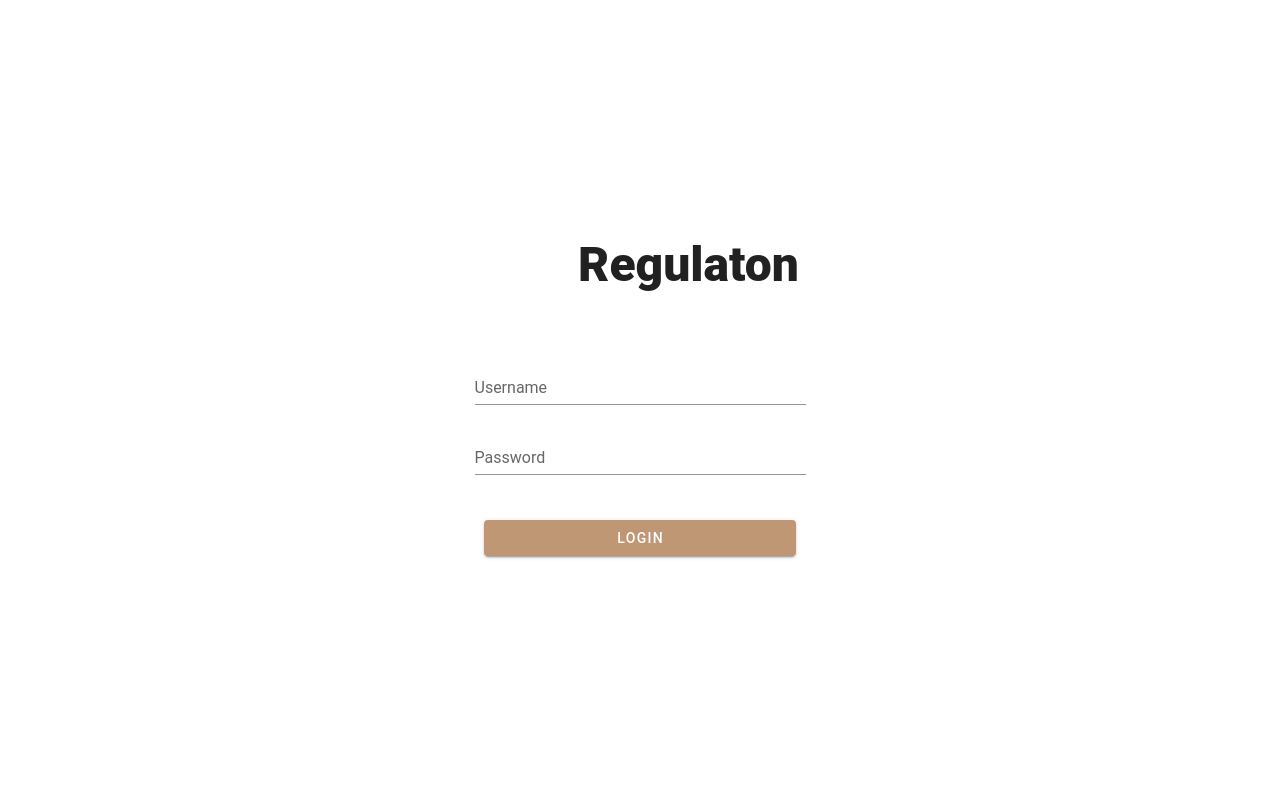
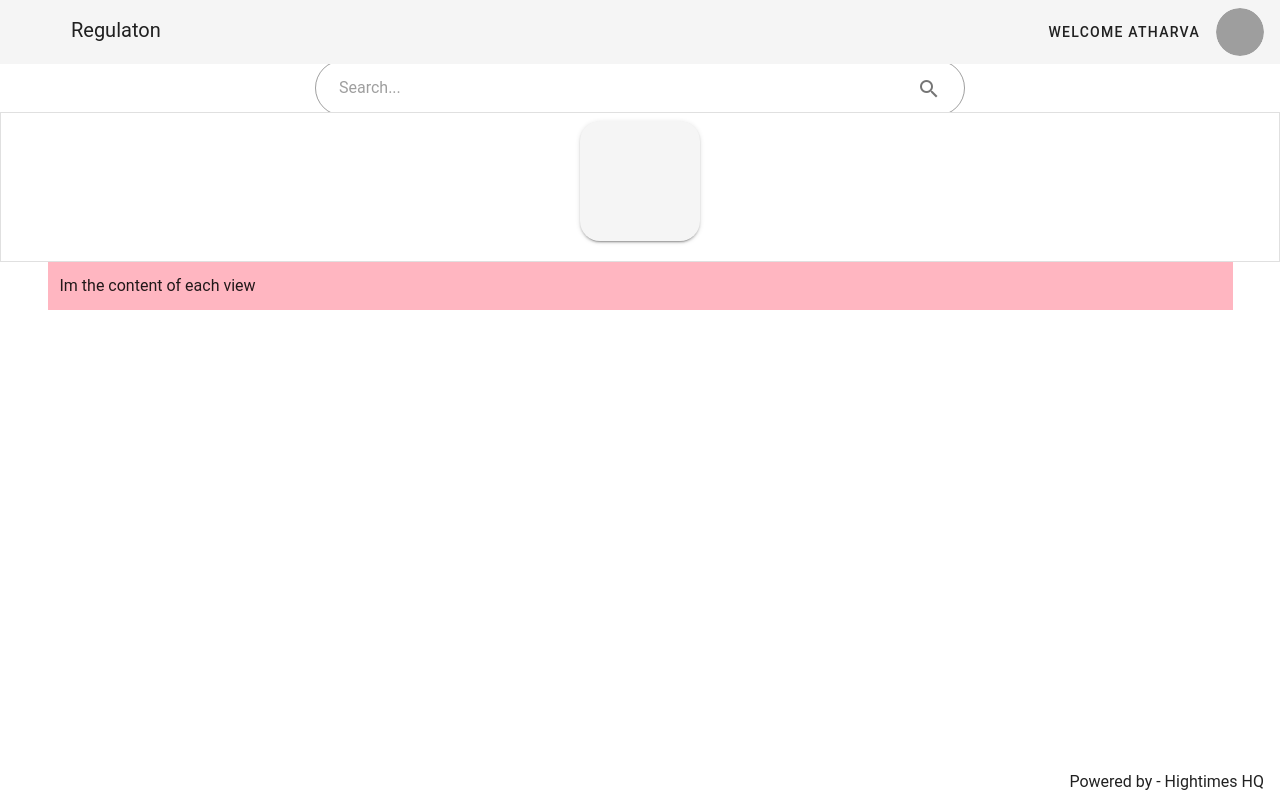
Before and after one commit to high-times/regulaton-frontend, a Vue app: page /#/ in a window 1280 px wide. Built offline with nearby package versions, Linux system fonts and the light colour scheme; grey boxes are pictures that could not be loaded; a small style sheet from the web is missing.

Commit message:
front end initial commit

```diff
--- a/src/App.vue
+++ b/src/App.vue
@@ -1,10 +1,48 @@
 <template>
-  <v-app>
+    <v-app class="no-fill">
 
         <Login v-if="!$store.getters.userLoggedIn"></Login>
 
-    <AppMain :user-loggedin="$store.getters.userLoggedIn"/>
+        <v-app-bar app class="no-fill" clipped-left
+                   flat
+                   v-if="$store.getters.userLoggedIn">
+            <v-toolbar-title
+            ><span><LogoImage size="50px"/></span>
+                <span> {{ this.$store.state.title }} </span></v-toolbar-title
+            >
 
+            <div class="flex-grow-1"></div>
+
+
+            <!--                add firstName to the Menu button from the current logged in user-->
+
+            <v-menu offset-y>
+                <template v-slot:activator="{ on }">
+                    <v-btn text v-on="on">
+                        Welcome Atharva
+                    </v-btn>
+                </template>
+                <v-list>
+                    <v-list-item :key="index" @click="" v-for="(menuItem, index) in menuItems">
+                        <v-list-item-title>{{ menuItem.title }}</v-list-item-title>
+                    </v-list-item>
+                </v-list>
+            </v-menu>
+
+
+            <v-avatar>
+                <img alt="John" src="https://cdn.vuetifyjs.com/images/john.jpg"/>
+            </v-avatar>
+
+
+        </v-app-bar>
+        <v-content v-if="$store.getters.userLoggedIn">
+            <AppMain/>
+        </v-content>
+        <v-footer class="white">
+            <div class="flex-grow-1"></div>
+            <div>Powered by - Hightimes HQ</div>
+        </v-footer>
     </v-app>
 </template>
 
@@ -12,12 +50,25 @@
 
     import Login from "./views/Login";
     import AppMain from "./AppMain";
+    import LogoImage from "./components/LogoImage";
 
     export default {
         name: 'App',
-  components: {AppMain, Login},
+        components: {AppMain, Login, LogoImage},
         data: () => ({
-
+            menuItems: [
+                {title: 'Profile'},
+                {title: 'Settings'},
+                {title: 'Logout'},
+            ]
         }),
     };
 </script>
+
+<style scoped>
+
+    .no-fill {
+        background: none;
+    }
+
+</style>
--- a/src/AppMain.vue
+++ b/src/AppMain.vue
@@ -1,17 +1,50 @@
 <template>
-    <div>
-    <v-content v-if="userLoggedin">
-        <router-view/>
-    </v-content>
-    </div>
+    <v-row>
+        <v-col cols="12">
+            <!--            searchbar goes here-->
+
+            <v-card class="d-flex pa-2 justify-center" tile>
+                <Searchbar/>
+            </v-card>
+
+            <!--            buttons go here-->
+
+            <v-card class="d-flex pa-2 justify-center" height="150px" outlined tile>
+                <PageViewButton/>
+            </v-card>
+
+            <!--            content of each page view goes here-->
+
+            <v-container
+                    style="background-color: lightpink;align-items: start;"
+            >
+                <v-row>
+                    <v-col cols="12">
+                        Im the content of each view
+                        <router-view/>
+                    </v-col>
+                </v-row>
+            </v-container>
+        </v-col>
+    </v-row>
+
+
 </template>
+
 <script>
+    import Searchbar from "./components/Searchbar";
+    import PageViewButton from "./components/PageViewButton";
 
     export default {
-        name: 'AppMain',
-
-        props: {
-            userLoggedin: {}
-        }
-    }
+        name: "AppMain",
+        components: {Searchbar, PageViewButton},
+        props: {},
+        data: () => ({
+            menuItems: [
+                {title: "Profile"},
+                {title: "Settings"},
+                {title: "Logout"}
+            ]
+        })
+    };
 </script>
--- a/src/components/HomeView.vue
+++ b/src/components/HomeView.vue
@@ -1,18 +1,15 @@
 <template>
 
-    <v-card class="text-center justify-center">
-         <span><LogoImage/></span>
-        <span> {{ this.$store.state.title }} </span>
-    </v-card>
+
 
 </template>
 
 <script>
-    import LogoImage from "../components/LogoImage";
+
 
 
     export default {
-        components: {LogoImage},
+
     }
 
 </script>
--- a/src/components/LogoImage.vue
+++ b/src/components/LogoImage.vue
@@ -1,14 +1,17 @@
 <template>
     <v-img
+            :max-height="size"
+            :max-width="size"
+            :min-height="size"
+            :min-width="size"
             class="img-middle-text logo-image"
-            max-height="85px"
-            max-width="85px"
             src="../../public/images/logo.png"
     ></v-img>
 </template>
 <script>
     export default {
-        name: 'LogoImage'
+
+        name: 'LogoImage', props: ['size']
     }
 </script>
 <style scoped>
--- /dev/null
+++ b/src/components/PageViewButton.vue
@@ -0,0 +1,25 @@
+<template>
+
+    <div>
+        <v-btn class="btn-style" color="light-grey">
+
+
+        </v-btn>
+    </div>
+
+</template>
+
+<script>
+    export default {
+        name: "PageViewButton"
+    }
+</script>
+
+<style scoped>
+    .btn-style {
+        height: 120px !important;
+        width: 120px !important;
+        border-radius: 20px;
+    }
+
+</style>
--- /dev/null
+++ b/src/components/Searchbar.vue
@@ -0,0 +1,29 @@
+<template>
+
+    <v-row
+            align="center"
+            style="max-width: 650px"
+    >
+        <v-text-field
+                append-icon="mdi-magnify"
+                color="white"
+                hide-details
+                outlined
+                placeholder="Search..."
+                rounded
+                single-line
+        ></v-text-field>
+    </v-row>
+
+
+</template>
+
+<script>
+    export default {
+        name: "Searchbar"
+    }
+</script>
+
+<style scoped>
+
+</style>
--- a/src/store.js
+++ b/src/store.js
@@ -5,19 +5,24 @@ Vue.use(Vuex);
 
 export default new Vuex.Store({
     state: {
-    userLoggedIn: false,
-    title: "Regulaton"
+        userLoggedIn: true,
+        title: "Regulaton",
+        loggedInUserDetails: {
+            "FIRST_NAME": "Saurabh",
+            "LAST_NAME": "Bhansali",
+            "EMAIL": "bhansali.saurabh20@gmail.com"
+        }
     },
     mutations: {
-    loginUser(state){
+        loginUser(state) {
             state.userLoggedIn = true;
         },
-    logoutUser(state){
+        logoutUser(state) {
             state.userLoggedIn = false;
         }
     },
     actions: {},
-  getters:{
+    getters: {
         userLoggedIn: state => state.userLoggedIn,
         title: state => state.title
     }
--- a/src/views/Login.vue
+++ b/src/views/Login.vue
@@ -7,7 +7,7 @@
                         <v-toolbar-title :style="{fontSize: fontSizeForTitle }"
                                          class="text-center full-width-title font-weight-black"
                         >
-                            <LogoImage/>
+                            <LogoImage size="85px"/>
                             {{ this.$store.state.title }}
                         </v-toolbar-title
                         >
@@ -32,7 +32,7 @@
                     </v-card-text>
                     <v-card-actions class="justify-center">
                         <v-btn @click="submit" color="primary" min-width="90%">Login</v-btn>
-                        <v-snackbar :value="errorMessage" color="error" bottom>
+                        <v-snackbar :value="errorMessage" bottom color="error">
                             {{ errorMessage }}
                         </v-snackbar>
                     </v-card-actions>
@@ -65,12 +65,15 @@
 
 
         }),
-      computed:{
+        computed: {
             fontSizeForTitle() {
                 switch (this.$vuetify.breakpoint.name) {
-            case 'xs': return '2em';
-            case 'md': return '2.5em';
-            default: return '3em';
+                    case 'xs':
+                        return '2em';
+                    case 'md':
+                        return '2.5em';
+                    default:
+                        return '3em';
                 }
             }
         },
```
Lines whose indentation alone changed are shown as unchanged.
